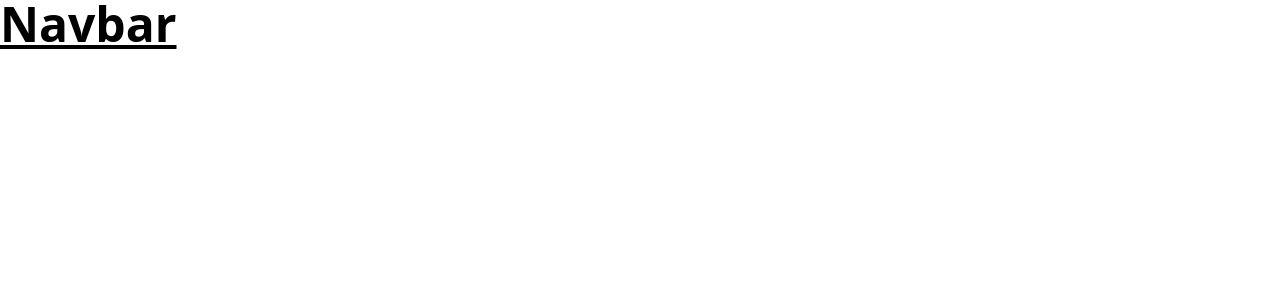
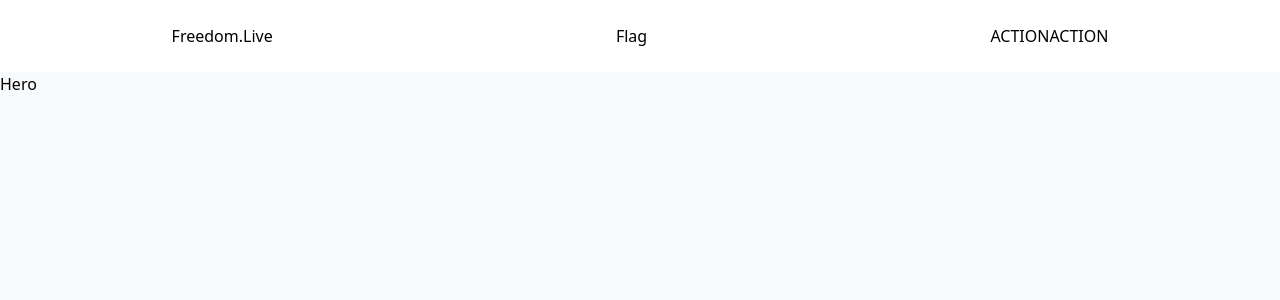
Before and after one commit to sowrovsarkar63/freedom.live, a React (Create React App) app: page / in a window 1280 px wide. Shown: the top 300 px of the page. Built offline with nearby package versions, Linux system fonts and the light colour scheme.

Commit message:
Navbar structure created

```diff
--- a/src/App.js
+++ b/src/App.js
@@ -1,4 +1,5 @@
 
+import Hero from './Components/Hero/Hero';
 import Navbar from './Components/Navbar/Navbar';
 
 function App() {
@@ -8,8 +9,8 @@ function App() {
    {/* navigation bar */}
    <Navbar/>
 
-
    {/* hero area  */}
+   <Hero/>
    </>
   );
 }
--- /dev/null
+++ b/src/Components/Hero/Hero.js
@@ -0,0 +1,7 @@
+import React from 'react'
+
+export default function Hero() {
+  return (
+    <div className=' min-h-screen bg-[#F8FAFB] '>Hero</div>
+  )
+}
--- a/src/Components/Navbar/Navbar.js
+++ b/src/Components/Navbar/Navbar.js
@@ -2,6 +2,20 @@ import React from 'react'
 
 export default function Navbar() {
   return (
-    <h2 className='text-5xl font-black underline'>Navbar</h2>
+    <>
+    <nav className='flex justify-around py-6 bg-white'>
+      <div className="logo">
+          <h2>Freedom.Live</h2>
+      </div>
+      <div className="flag">
+          <h2>Flag</h2>
+      </div>
+
+      <div>
+          <button>ACTION</button>
+          <button>ACTION</button>
+      </div>
+    </nav>
+    </>
   )
 }
```
